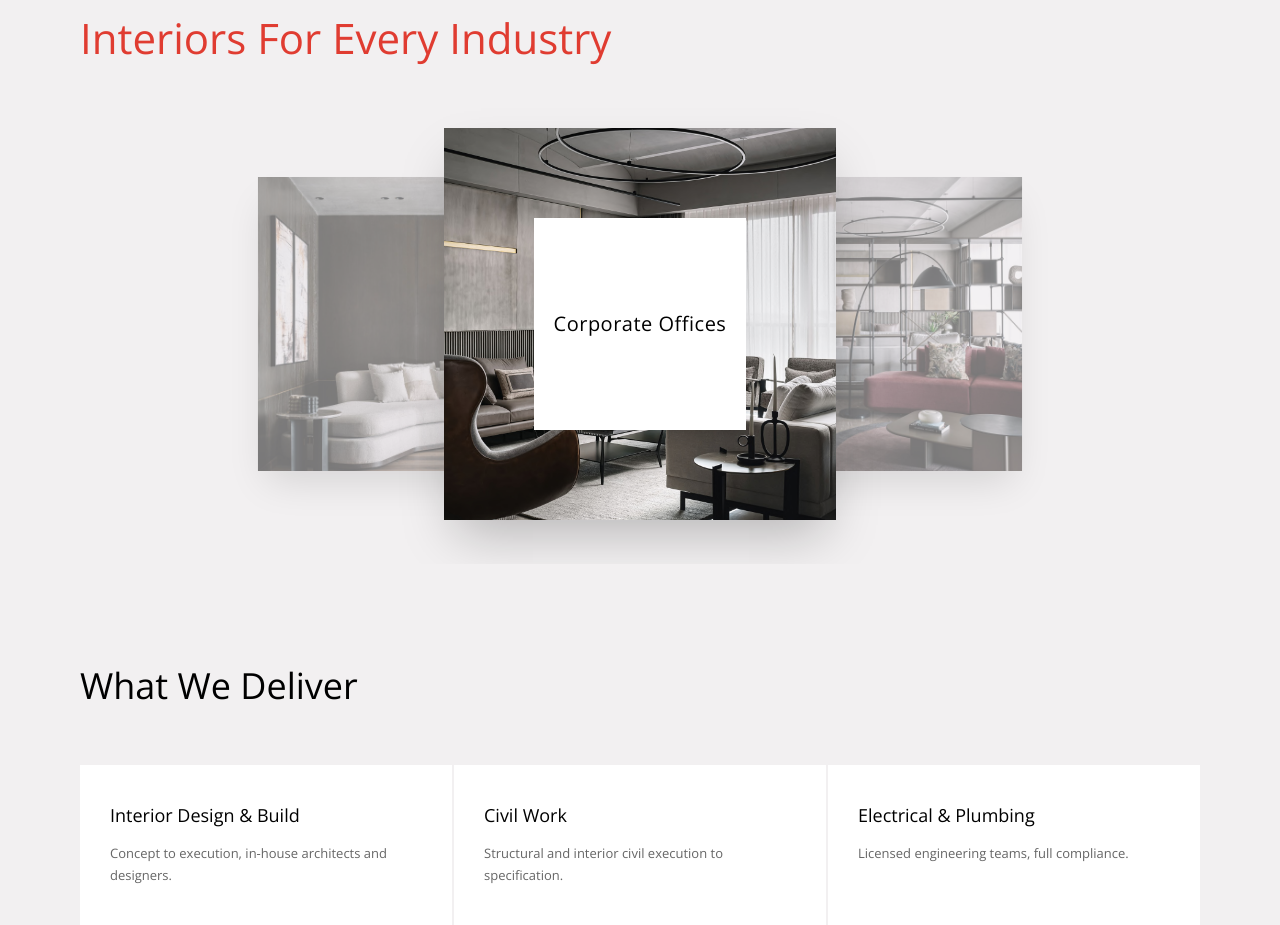
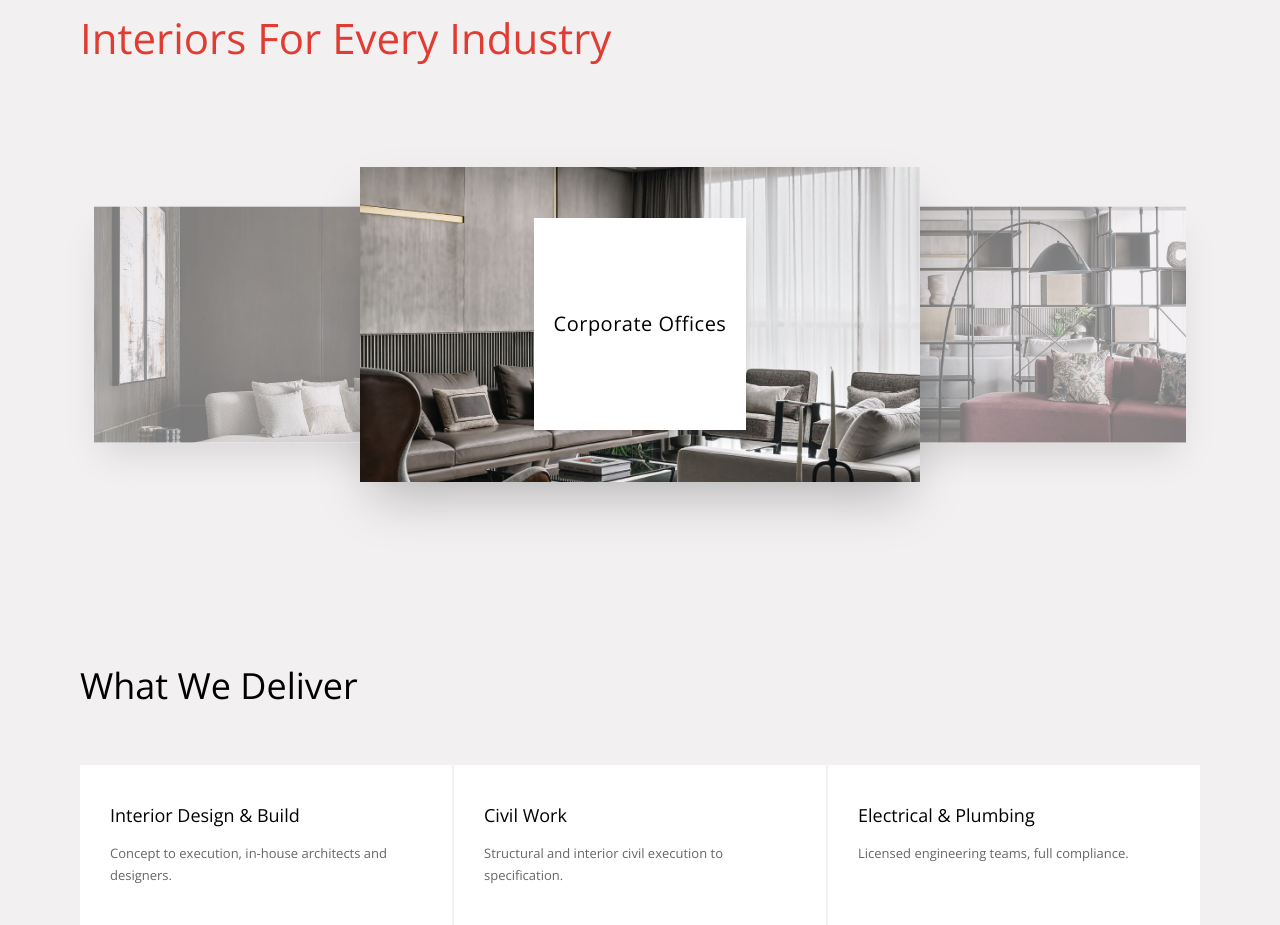
Before and after one commit to rony4543/kbp-interior-projects-amdawad, a React app: page / in a window 1280 px wide. Shown: the part 3500-4425 px from the top of the page. Built offline with nearby package versions, Linux system fonts and the light colour scheme; the HTML template or start-up script is replaced by a standard one.

Commit message:
style: switch industry carousel items to cinematic widescreen ratio

```diff
--- a/src/components/IndustriesSection.jsx
+++ b/src/components/IndustriesSection.jsx
@@ -82,7 +82,7 @@ export default function IndustriesSection() {
                 duration: 0.6,
                 ease: [0.16, 1, 0.3, 1]
               }}
-              className="absolute w-[80%] md:w-[45%] lg:w-[35%] max-w-[500px] aspect-square overflow-hidden shadow-2xl cursor-pointer"
+              className="absolute w-[85%] md:w-[60%] lg:w-[50%] max-w-[800px] aspect-[4/3] md:aspect-[16/10] lg:aspect-[16/9] overflow-hidden shadow-2xl cursor-pointer"
               onClick={() => setActiveIndex(index)}
             >
               {/* Background Image */}
```
